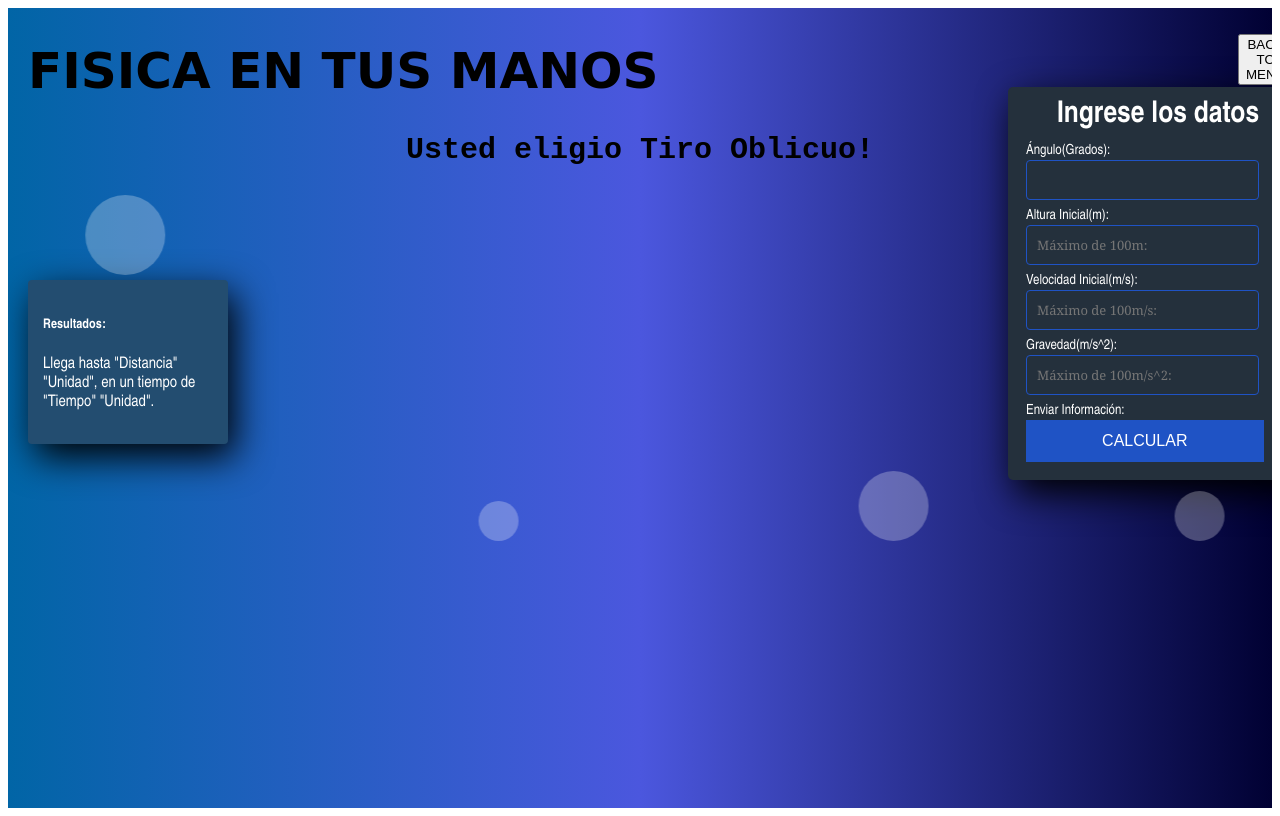
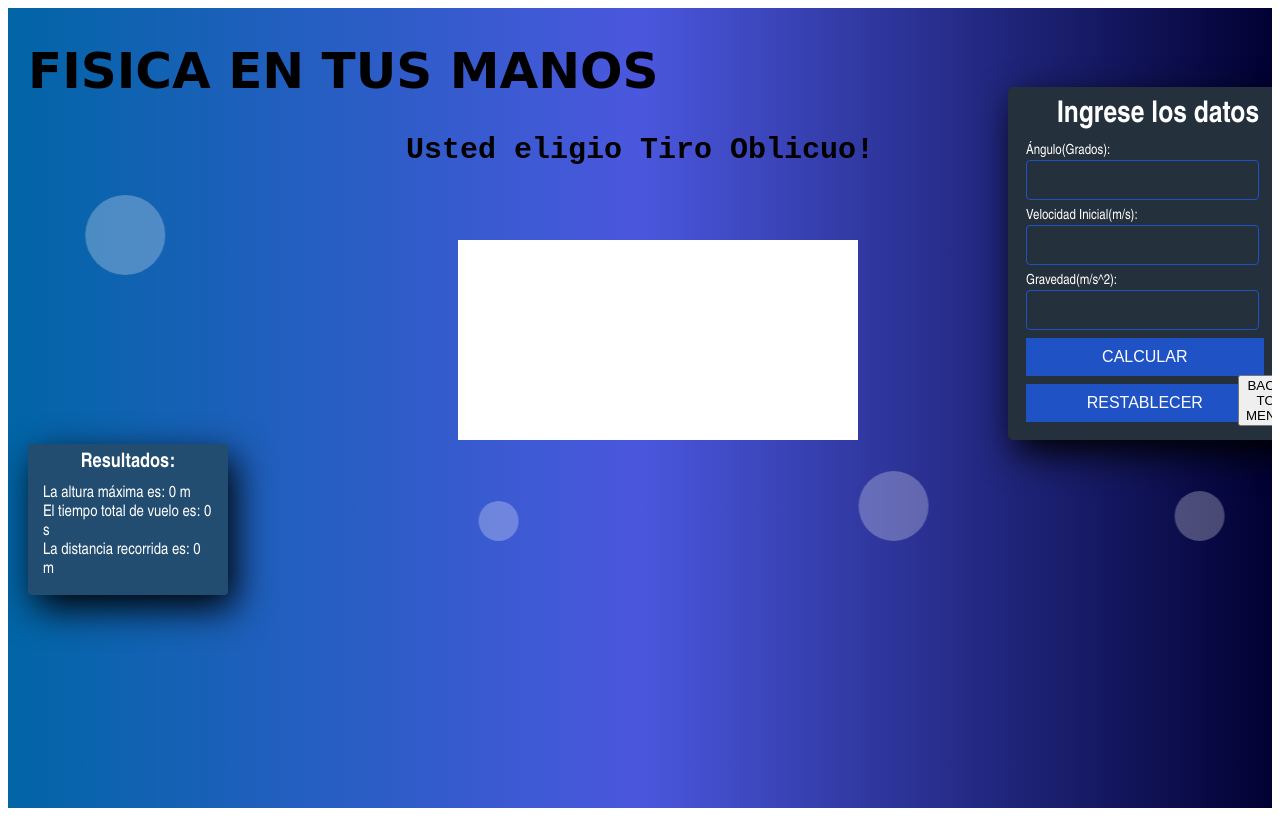
Before and after one commit to UCC-LabCompu2/proyecto2023-gandara-alvarez, a plain HTML site: page principal/paginaTiroOblicuo.html in a window 1280 px wide. Drawn offline with Linux system fonts and the light colour scheme; a web font is replaced by a local one.

Commit message:
cambios 2

```diff
--- a/JavaScript/tiroOblicuo.js
+++ /dev/null
@@ -1,6 +0,0 @@
-/**
- * ...
- * @method ...
- * @param {...} ... - ...
- * @param {...} ... - ...
- */
--- a/principal/paginaTiroOblicuo.html
+++ b/principal/paginaTiroOblicuo.html
@@ -13,8 +13,9 @@
     <link rel="preconnect" href="https://fonts.gstatic.com" crossorigin>
     <link href="https://fonts.googleapis.com/css2?family=Fondamento&family=Roboto&family=Syne+Mono&display=swap" rel="stylesheet">
     <meta content="link de uso, importa las letras exyraídas de Google Fonts" name="keyword">
+    <script type="text/javascript" src="tiroOblicuo.js"></script>
 </head>
-<body>
+<body onload="cuadriculado()">
 
 <header class="pag1">
     <h1 id="tituloPrincipal">FISICA EN TUS MANOS</h1>
@@ -22,38 +23,50 @@
 
     <div class="datos1">
         <h4>Ingrese los datos</h4>
-        <form>
+        <form name="unidades" id="unity">
             <label for="angulo">Ángulo(Grados):</label>
-            <input type="number" class="data1" name="angle" id="angulo" min="0" max="360">
-            <label for="altura">Altura Inicial(m):</label>
-            <input type="number" class="data1" name="height" id="altura" min="0" max="100" placeholder="Máximo de 100m:">
+            <input type="text" class="data1" name="angle" id="angulo" onchange="correct(this.id, this.value)">
             <label for="velocidad">Velocidad Inicial(m/s):</label>
-            <input type="number" class="data1" name="velocity" id="velocidad" min="0" max="100" placeholder="Máximo de 100m/s:">
+            <input type="text" class="data1" name="velocity" id="velocidad" onchange="correct(this.id, this.value)">
             <label for="gravedad">Gravedad(m/s^2):</label>
-            <input type="number" class="data1" name="gravity" id="gravedad" min="0" max="100" placeholder="Máximo de 100m/s^2:">
-            <label for="button1">Enviar Información:</label>
-            <input type="submit" class="boton1" id="button1" value="CALCULAR">
+            <input type="text" class="data1" name="gravity" id="gravedad" onchange="correct(this.id, this.value)">
+            <button class="boton1" id="button1" onclick="calculate()">
+                CALCULAR
+            </button>
+            <button class="boton_borrar" id="button_clear" onclick="restaurate()">
+                RESTABLECER
+            </button>
         </form>
     </div>
 
-    <div class="imagen">
-        <!--    <img id="imagenTiroOblicuo" src="images/imagen1.png" alt="Imagen de Tiro Oblicuo"> -->
+
+    <canvas id="myCanvas" class="tOblicuo" width="400px" height="200px">
+        Tu navegador no soporta el tag de HTML5 canvas.
+    </canvas>
+
+    <div class="result1" id="resultadoFinal">
+        <h4>Resultados:</h4>
+        <form class="resultados1">
+        <div>
+            La altura máxima es: <span id="altmax">0</span> m
         </div>
-
-    <div class="resultados1">
-        <h5>Resultados:</h5>
-        <p>
-            Llega hasta "Distancia" "Unidad", en un tiempo de "Tiempo" "Unidad".
-        </p>
+        <div>
+            El tiempo total de vuelo es: <span id="tiempovuelo">0</span> s
         </div>
+        <div>
+            La distancia recorrida es: <span id="distRecorrida">0</span> m
+        </div>
+        </form>
+    </div><!--Con esta función, voy a obtener los resultados finales-->
 
     <div class="back1">
         <button onclick="location.href='index.html'">BACK TO MENU</button>
     </div>
-
-    <canvas>
-
-    </canvas>
+    <!--
+        <div class="images">
+            <img id="pelota" src="images/pelota.png" alt="Pelota de uso en Tiro Oblicuo">
+        </div>
+    -->
 
         <div class="burbles">
             <div class="burbuja"></div>
--- a/principal/tiroOblicuo.css
+++ b/principal/tiroOblicuo.css
@@ -57,16 +57,27 @@ div{
     width: 90%;
     background: #1f53c5;
     border: none;
-    padding: 12px;
+    padding: 10px;
     color: white;
     font-size: 16px;
 }
 
-.resultados1{
+.datos1 .boton_borrar{
+    width: 90%;
+    background: #1f53c5;
+    border: black;
+    padding: 10px;
+    color: white;
+    font-size: 16px;
+    margin-top: 8px;
+}
+
+.result1 {
     width: 200px;
     background: #234d70;
     padding: 15px;
     margin-top: -200px;
+    margin-bottom: 200px;
     margin-left: 20px;
     border-radius: 4px;
     font-family: "Arial Narrow", cursive;
@@ -74,16 +85,35 @@ div{
     box-shadow: 7px 13px 37px #000;
 }
 
-.back1 {
-    margin-left: 1230px;
-    margin-top: -410px;
+.result1 h4{
+    font-size: 20px;
+    margin-bottom: 10px;
+    margin-top: -8px;
+    text-align: center;
 }
 
-#imagenTiroOblicuo{
+.back1 {
+    width: 1px;
+    height: 1px;
+    margin-left: 1230px;
+    margin-top: -420px;
+    margin-bottom: 200px;
+}
+
+#pelota{
+    margin-left: 450px;
+    width: 600px;
+    height: 600px;
+    margin-top: -200px;
+    margin-bottom: 200px;
+}
+
+.tOblicuo {
     margin-left: 450px;
     width: 400px;
-    margin-top: -400px;
+    margin-top: -200px;
     margin-bottom: 200px;
+    background-color: #ffff;
 }
 
 .burbuja{
--- /dev/null
+++ b/principal/tiroOblicuo.js
@@ -0,0 +1,223 @@
+//Variables Globales
+var vx;
+var vy;
+var tv;
+var x;
+var y;
+var t=0; //TiempoVuelo
+var xmax; //AlcanceMaximo
+var ymax; //alturaMaxima
+var posTop;
+var beginmove;
+
+/**
+ * Comprueba si los valores ingresados son correctos, sino salta un alert con el error y resetea los valores
+ * @method correct
+ * @param {string} id - Id del input del formulario
+ * @param {number} valor - Valor ingresado por el usuario
+ */
+let correct = (id, valor) => {
+    if(valor.includes(",")){
+        valor = valor.replace(",",".");
+    }
+    //Creación de variables
+    let ang, vel, grav, formulario;
+    ang = document.getElementById("angulo").value;
+    vel = document.getElementById("velocidad").value;
+    grav = document.getElementById("gravedad").value;
+    formulario = document.getElementById("unity");
+    if(isNaN(valor)){
+        alert("Se ingreso un valor invalido en "+ id);
+        formulario.reset(); //funcion que resetea el formulario si es que se ingreso un valor que no es un numero
+
+    } else if (id==="angulo"){
+        document.getElementById("angulo").value = valor;
+        if (ang<0 || ang>360){
+            alert("Ángulo mal ingresado, vuelva a ingresar");
+            formulario.reset();
+        }
+
+    }else if (id==="velocidad"){
+        document.getElementById("velocidad").value = valor;
+        if (vel<0 || vel>100){
+            alert("Velocidad mal ingresado, vuelva a ingresar");
+            formulario.reset();
+        }
+    }else if (id==="gravedad"){
+        document.getElementById("gravedad").value = valor;
+        if (grav<1 || grav>100){
+            alert("Gravedad mal ingresado, vuelva a ingresar");
+            formulario.reset();
+        }
+    }
+    calcular(ang,vel,grav);
+}
+
+let calcular = (valor1, valor2, valor3) => {
+    t = Number((2*vel*Math.sin(ang))/grav).toFixed(2);
+    ymax = Number(((Math.pow(vel,2))*Math.pow(Math.sin(ang),2))/2*grav).toFixed(2);
+    xmax = Number((Math.pow(vel,2)*Math.sin(2*ang))/grav).toFixed(2);
+
+    document.getElementById("altmax").value = ymax;
+    document.getElementById("tiempovuelo").value = t;
+    document.getElementById("distRecorrida").value = xmax;
+}
+
+/**
+ * Genera las lineas verticales y horizontales para el cuadriculado del canvas
+ * @method dibujarCuadriculado
+ */
+
+/**
+ * En base a los valores ingresados calcula los resultados a mostrar
+ * @method calculate
+ * @param {...} ... - ...
+ * @param {...} ... - ...
+ */
+let calculate = () => {
+    let canvas = document.getElementById("myCanvas");
+    let ctx = canvas.getContext("2d");
+    const alturaMax = canvas.height;
+    const anchomax = canvas.width;
+    let paso = 20;
+    let h = 15;
+    ctx.fillRect(0,0,anchomax , alturaMax);
+
+    //Lineas Horizontales
+    for (let i = paso; i < alturaMax; i += paso) {
+        ctx.beginPath();
+        ctx.moveTo(0, i);
+        ctx.lineTo(anchomax, i);
+        ctx.strokeStyle = "#000000";
+        ctx.stroke();
+        ctx.lineWidth = 0.5;
+        ctx.stroke();
+        ctx.closePath();
+    }
+
+    //Lineas Verticales
+    for (let i = paso; i < anchomax; i += paso) {
+        ctx.beginPath();
+        ctx.moveTo(i, 0);
+        ctx.lineTo(i, alturaMax);
+        ctx.strokeStyle = "#000000";
+        ctx.stroke();
+        ctx.lineWidth = 0.5;
+        ctx.stroke();
+        ctx.closePath();
+    }
+
+    //Eje X
+    ctx.beginPath();
+    ctx.moveTo(0, alturaMax / 2);
+    ctx.lineTo(anchomax, alturaMax / 2);
+    ctx.lineWidth = 1;
+    ctx.strokeStyle = "#000000";
+    ctx.stroke();
+    ctx.closePath();
+
+    //Eje Y
+    ctx.beginPath();
+    ctx.moveTo(anchomax / 2, 0);
+    ctx.lineTo(anchomax / 2, alturaMax);
+    ctx.lineWidth = 1;
+    ctx.strokeStyle = "#000000";
+    ctx.stroke();
+    ctx.closePath();
+
+    //Numeros Eje X
+    for (let i = paso; i < anchomax; i += paso) {
+        let num = (-anchomax / 2 + i) / paso;
+        ctx.font = "10px Arial";
+
+        if (num % 2 === 0 && num !== 0) {
+            ctx.fillText(num, i, alturaMax / 2 + h);
+        }
+    }
+
+    //Numeros Eje Y
+    for (let i = paso; i < alturaMax; i += paso) {
+        let num = (alturaMax / 2 - i) / paso;
+        ctx.font = "10px Arial";
+
+        if (num % 2 === 0 && num !== 0) {
+            ctx.fillText(num, anchomax / 2 - h, i);
+        }
+    }
+
+    //Nombre Ejes
+    ctx.font = "15px Arial Bolder";
+    ctx.fillText("X", anchomax - h, alturaMax / 2 - h);
+    ctx.fillText("Y", anchomax / 2 + h, h);
+
+
+    let ang, vel, grav;
+    ang = document.getElementById("angulo").value;
+    vel = document.getElementById("velocidad").value;
+    grav = document.getElementById("gravedad").value;
+
+
+
+/*
+    let info = document.getElementById("resultadoFinal");
+    let ang = document.getElementById("angulo").value;
+    let alt = document.getElementById("altura").value;
+    let veli = document.getElementById("velocidad").value;
+    let grav = document.getElementById("gravedad").value;
+    ang = ang * (Math.PI / 180);
+
+    //velocidadX, velocidadY
+    vx = veli * Math.cos(ang).toFixed(2);
+    vy = veli * Math.sin(ang).toFixed(2);
+
+    //tiempoVuelo
+    tv = (2*vy) / grav.toFixed(2);
+
+    //Alcance Horizontal, Altura Máxima
+    xmax = (Math.pow(veli,2)*Math.sin(2*ang))/grav.toFixed(2);
+    ymax = (Math.pow(vy,2)/2*grav).toFixed(2);
+
+    beginmove = setInterval(move, 10);
+    resultadoFinal.className = 'result1';
+    resultadoFinal.innerHTML =
+        `
+        Velocidad Inicial= ${veli}
+        Angulo= ${ang}
+        VelocidadX= ${vx}
+        VelocidadY= ${vy}
+        Tiempo Vuelo= ${tv}
+        Alcance Horizontal= ${xmax}
+        Altura Maxima= ${ymax}
+        `
+  */
+}
+
+let move = () => {
+    let img = document.getElementById("pelota");
+    let g = document.getElementById("gravedad").value;
+
+    if (t<=tv){
+    x = vx * t;
+    y = (vy * t)- ((g*Math.pow(t,2))/2).toFixed(2);
+    img.style.left = x + "px";
+    img.style.top = y + "px";
+    } else {
+        clearInterval(beginmove);
+        img.style.left = xmax + "px";
+        img.style.top =ymax + "px"
+    }
+    t+=0.1;
+}
+
+/**
+ * Restablece el canvas y sus valores
+ * @method restaurate
+ * @param {...} ... - ...
+ * @param {...} ... - ...
+ */
+let restaurate = () => {
+    const canvas = document.getElementById("myCanvas");
+    const ctx = canvas.getContext("2d");
+    var canvasData = ctx.getImageData(0,0,canvas.width,canvas.height);
+    ctx.putImageData(canvasData,0,0);
+}
```
Also changed, not shown: principal/images/pelota.png (added). Lines whose indentation alone changed are shown as unchanged.
